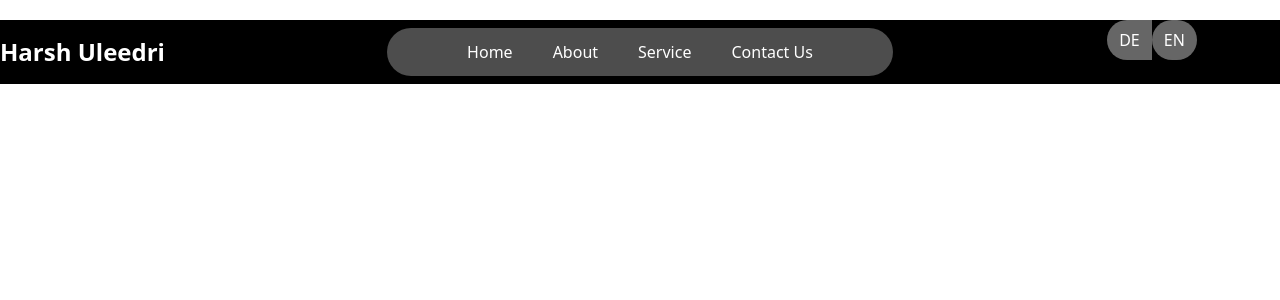
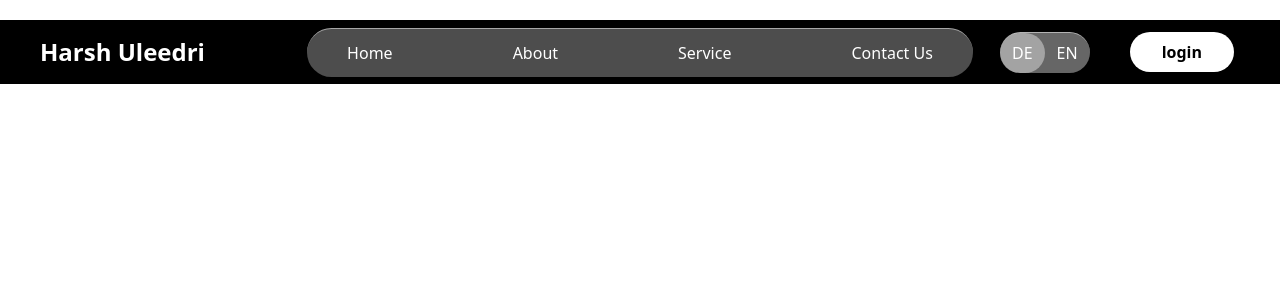
Before and after one commit to HarshUleedri/Vue-projects-, a Vue app: page / in a window 1280 px wide. Shown: the top 300 px of the page. Built offline with nearby package versions, Linux system fonts and the light colour scheme.

Commit message:
feat: :sparkles: Nav Bar Updated With Resposive

```diff
--- a/package.json
+++ b/package.json
@@ -11,6 +11,7 @@
     "format": "prettier --write src/"
   },
   "dependencies": {
+    "@remixicon/vue": "^4.2.0",
     "vue": "^3.4.29"
   },
   "devDependencies": {
--- a/src/pages/HomePage.vue
+++ b/src/pages/HomePage.vue
@@ -1,27 +1,39 @@
+<script setup>
+import { RiMenuFill } from "@remixicon/vue";
+</script>
+
 <template>
   <main class="w-screen h-full">
     <!-- hero section -->
     <section>
-      <div class="flex items-center justify-between h-10 py-8 mt-5 bg-black">
-        <div class="w-1/5 text-2xl font-semibold text-white">Harsh Uleedri</div>
-        <div>
+      <div class=" px-10 flex items-center justify-between h-10 py-8 mt-5 bg-black">
+        <div class="w-1/5 text-2xl text-nowrap j font-semibold text-white">Harsh Uleedri</div>
+        <div class="hidden lg:block">
           <ul
-            class="flex gap-10 px-20 py-3 text-white bg-white rounded-full bg-opacity-30 backdrop-blur-sm"
+            class="flex border-t border-t-white border-opacity-50 gap-10 text-white bg-white rounded-full bg-opacity-30 backdrop-blur-sm"
           >
-            <li>Home</li>
-            <li>About</li>
-            <li>Service</li>
-            <li>Contact Us</li>
+            <li class="px-10 py-3 hover:bg-white hover:bg-opacity-40 rounded-full text-white transition-all">Home</li>
+            <li class="px-10 py-3 hover:bg-white hover:bg-opacity-40 rounded-full text-white">About</li>
+            <li class="px-10 py-3 hover:bg-white hover:bg-opacity-40 rounded-full text-white">Service</li>
+            <li class="px-10 py-3 hover:bg-white hover:bg-opacity-40 rounded-full text-white">Contact Us</li>
           </ul>
         </div>
-        <div class="w-1/5">
-          <div class="flex items-center justify-center">
-            <button class="px-3 py-2 text-white bg-white rounded-l-full bg-opacity-40">DE</button>
-            <button class="px-3 py-2 text-white bg-white rounded-full bg-opacity-40">EN</button>
+        <div class="hidden w-1/5 lg:flex items-center gap-10">
+          <div class="flex flex-row items-center justify-center">
+            <div class="w-26 flex item-center justify-center border-t border-t-white border-opacity-50 bg-opacity-40 bg-white rounded-full transition-all">
+              <input type="radio" id="button1" name="button" class="hidden peer/button1" checked>
+              <label for="button1" class="px-3 py-2 text-white  peer-checked/button1:bg-white outline-none peer-checked/button1:rounded-full peer-checked/button1:bg-opacity-40">DE</label>
+              <input type="radio" id="button2" name="button" class="hidden peer/button2">
+              <label for="button2" class="px-3 py-2 text-white  peer-checked/button2:bg-white outline-none peer-checked/button2:rounded-full peer-checked/button2:bg-opacity-40">EN</label>
+
+            </div>
           </div>
           <div>
-            <button>login</button>
+            <button class="px-8 py-2 bg-white rounded-full font-semibold hover:bg-gray-200">login</button>
           </div>
+        </div>
+        <div class="lg:hidden">
+          <RiMenuFill size="36px" color="white" className="my-icon"/>
         </div>
       </div>
       <div></div>
```
Also changed, not shown: 1 other file (tests, documents, lock files or other folders).
